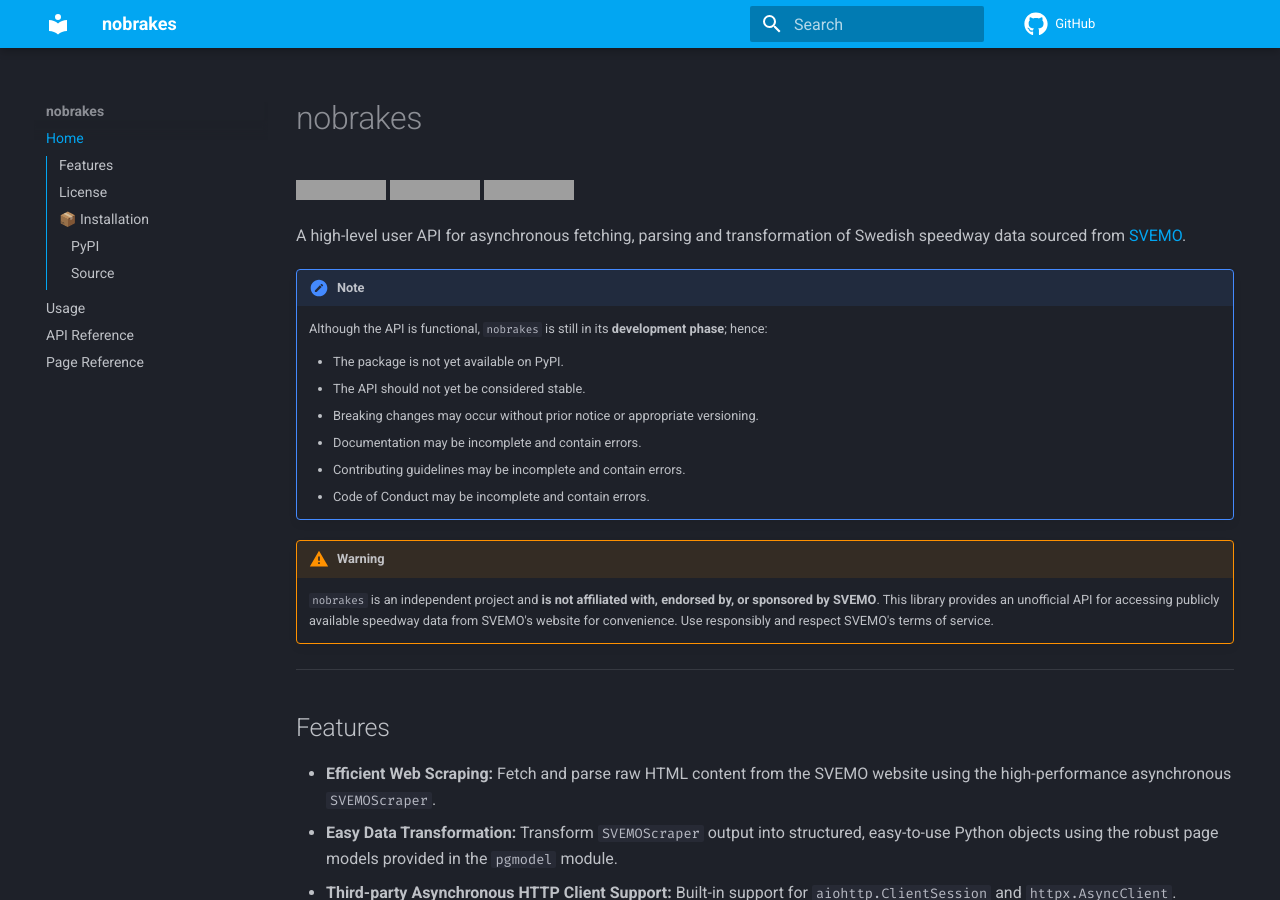
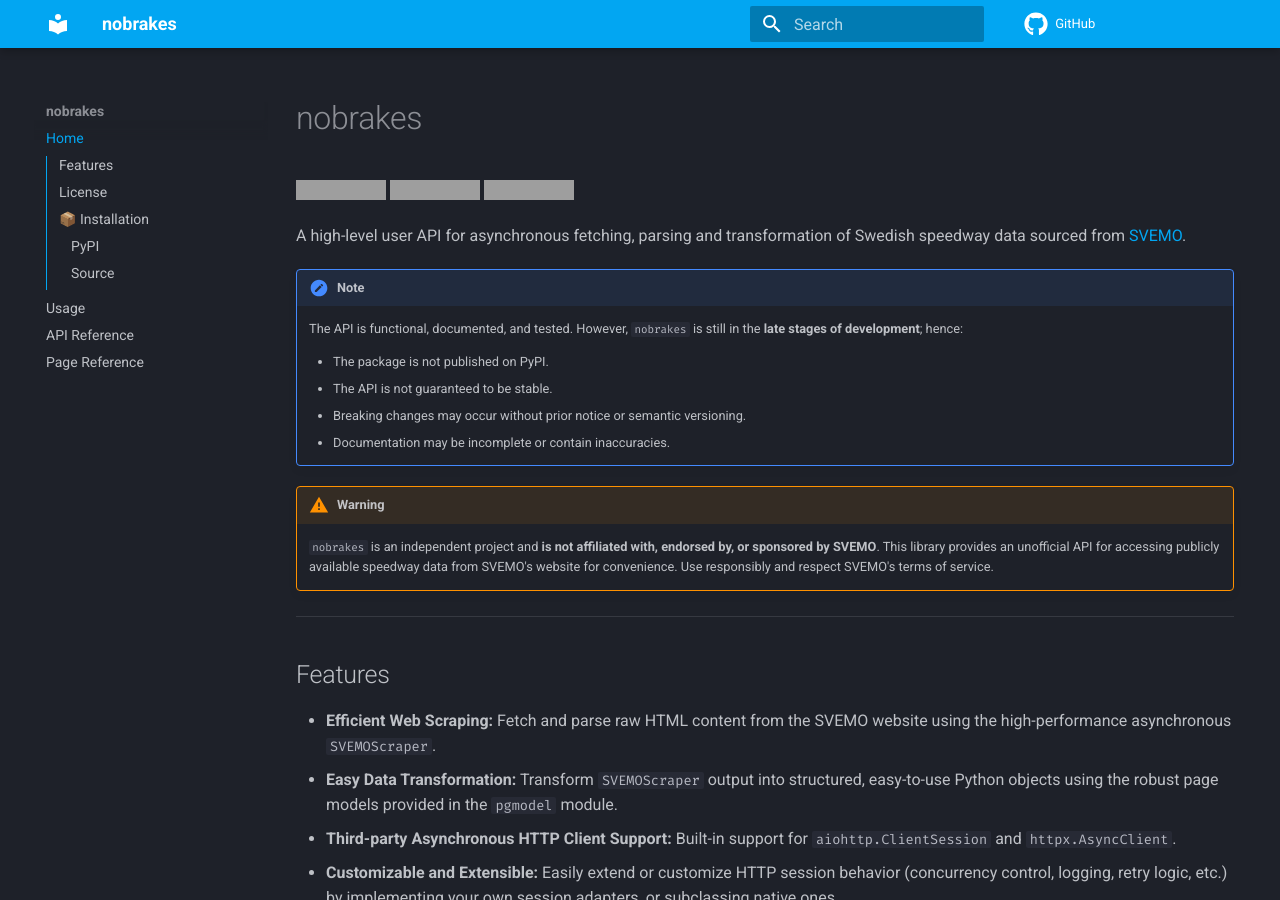
Before and after one commit to jesperpjohansson/nobrakes-dev, an MkDocs documentation site: the page built from docs/index.md, in a window 1280 px wide and 900 px high. Built offline with MkDocs 1.6.1 and Material for MkDocs 9.7.7, drawn with Linux system fonts in a browser that asks for light colours; comment, search, counter and statistics services are not loaded; grey boxes are pictures that could not be loaded.

Commit message:
Update  `note` admonition

```diff
--- a/docs/index.md
+++ b/docs/index.md
@@ -6,14 +6,12 @@
 A high-level user API for asynchronous fetching, parsing and transformation of Swedish speedway data sourced from [SVEMO](https://www.svemo.se/).
 
 !!! note
-    Although the API is functional, `nobrakes` is still in its **development phase**; hence:
+    The API is functional, documented, and tested. However, `nobrakes` is still in the **late stages of development**; hence:
 
-    - The package is not yet available on PyPI.
-    - The API should not yet be considered stable.
-    - Breaking changes may occur without prior notice or appropriate versioning.
-    - Documentation may be incomplete and contain errors.
-    - Contributing guidelines may be incomplete and contain errors.
-    - Code of Conduct may be incomplete and contain errors.
+    - The package is not published on PyPI.
+    - The API is not guaranteed to be stable.
+    - Breaking changes may occur without prior notice or semantic versioning.
+    - Documentation may be incomplete or contain inaccuracies.
 
 !!! warning
     `nobrakes` is an independent project and **is not affiliated with, endorsed by, or
```
